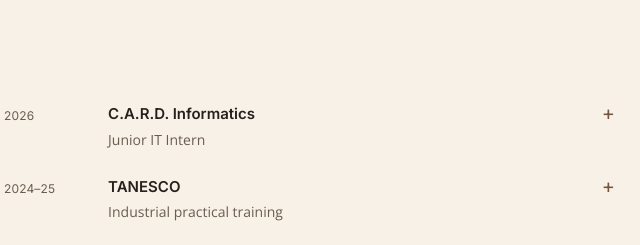
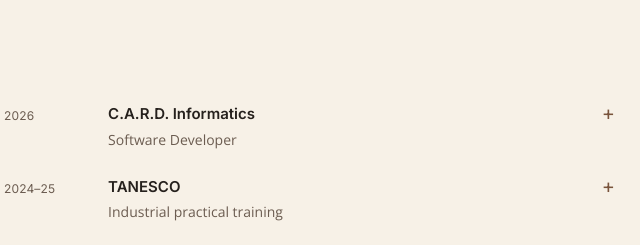
Before and after one commit to smart01-bot/smart01-bot.github.io, a website: page index.html in a window 1280 px wide. Shown: the part 1980-2225 px from the top of the page, 601-1241 px from the left. Drawn offline with Linux system fonts and the light colour scheme.

Commit message:
Correct C.A.R.D. role to Software Developer

```diff
--- a/index.html
+++ b/index.html
@@ -104,7 +104,7 @@
       <div class="about-grid">
         <div class="about-story"><p class="about-lead">Different tools.<br>Same curiosity.</p><p>My starting point was electronics: understanding how things connect, and what happens when they don’t. Software gave me another way to work on those questions.</p><p>I learn by making things, getting stuck, and working out why. The projects here are part of that process.</p><a class="text-link about-resume" href="Raymond_Duma_CV.pdf" download="Raymond_Duma_CV.pdf" type="application/pdf">The résumé version <svg class="icon" aria-hidden="true"><use href="#arrow-down"/></svg></a></div>
         <div class="experience" aria-label="Experience and education">
-          <details class="experience-item"><summary><span class="experience-year meta">2026</span><span class="experience-title">C.A.R.D. Informatics<span>Junior IT Intern</span></span><span class="details-plus" aria-hidden="true">+</span></summary><div class="experience-description"><p>Flutter development, PHP web applications, Supabase, and REST APIs. Working on the practical details of applications people use.</p></div></details>
+          <details class="experience-item"><summary><span class="experience-year meta">2026</span><span class="experience-title">C.A.R.D. Informatics<span>Software Developer</span></span><span class="details-plus" aria-hidden="true">+</span></summary><div class="experience-description"><p>Flutter development, PHP web applications, Supabase, and REST APIs. Working on the practical details of applications people use.</p></div></details>
           <details class="experience-item"><summary><span class="experience-year meta">2024–25</span><span class="experience-title">TANESCO<span>Industrial practical training</span></span><span class="details-plus" aria-hidden="true">+</span></summary><div class="experience-description"><p>Electrical and telecommunications installation, maintenance, and troubleshooting.</p></div></details>
           <details class="experience-item"><summary><span class="experience-year meta">2023–26</span><span class="experience-title">Dar es Salaam Institute of Technology<span>Electronics &amp; telecommunications</span></span><span class="details-plus" aria-hidden="true">+</span></summary><div class="experience-description"><p>Diploma in Electronics and Telecommunications Engineering. The foundation behind my interest in systems and how they work together.</p></div></details>
           <details class="experience-item tools-item"><summary><span class="experience-year meta">Tools</span><span class="experience-title">A growing toolkit<span>Languages, frameworks, and the rest</span></span><span class="details-plus" aria-hidden="true">+</span></summary><div class="experience-description"><p>Flutter · React · React Native · JavaScript · TypeScript · PHP · Node.js · Express · PostgreSQL · Supabase · REST APIs</p></div></details>
```
